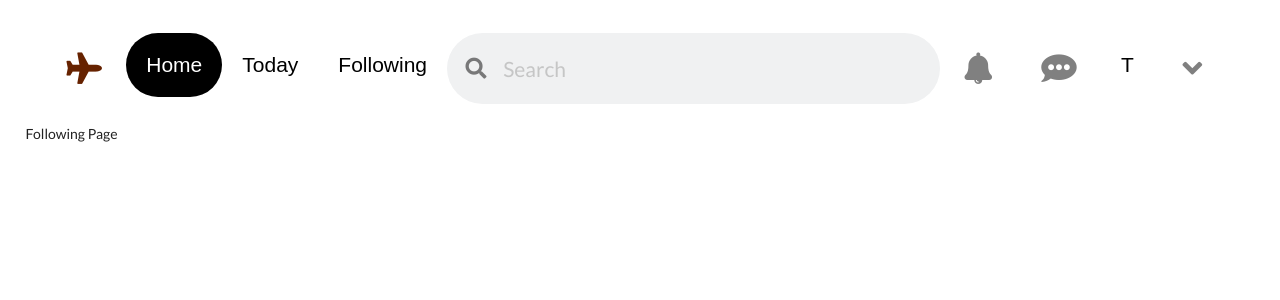
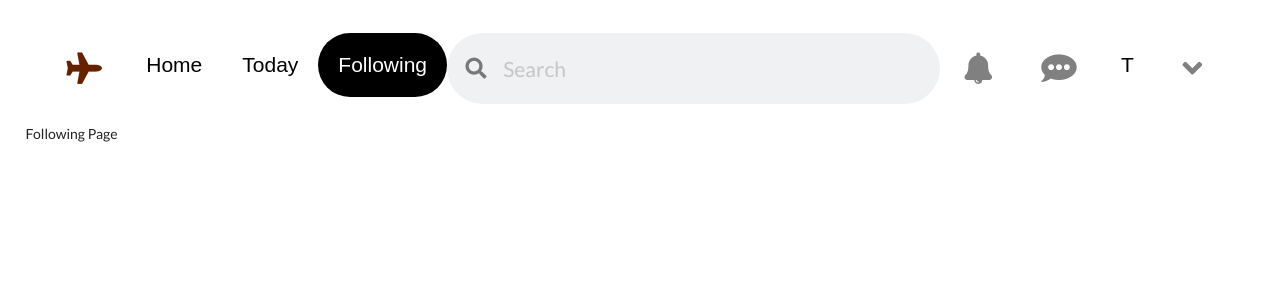
Before and after one commit to talinhall/Talin-pinterest, a React (Create React App) app: page /following in a window 1280 px wide. Shown: the top 300 px of the page. Built offline with nearby package versions, Linux system fonts and the light colour scheme; no server answers.

Commit message:
updated active header button

```diff
--- a/src/App.js
+++ b/src/App.js
@@ -23,7 +23,8 @@ class App extends React.Component {
         return(
             <div style = {{padding: "1% 2%"}} >
                 <BrowserRouter>
-                        <Header searchBarSubmited = {this.onSearchBarSubmit}/>
+                        {/* <Header searchBarSubmited = {this.onSearchBarSubmit}/> */}
+                        <Route path="/"  render={props => <Header searchBarSubmited = {this.onSearchBarSubmit} />}/>
                         <Route path="/" exact render={props => <HomePage images={this.state.images} />}/>
                         <Route path="/today" exact component = {TodayPage}/>
                         <Route path="/following" exact component = {FollowingPage}/>
--- a/src/components/FollowingPage.js
+++ b/src/components/FollowingPage.js
@@ -1,9 +1,11 @@
 import React from 'react';
 
-export default class FollowingPage extends React.Component{
-    render(){
-        return(
-            <div>Following Page</div>
-        );
-    }
+
+
+const FollowingPage = (props) =>{
+    return(
+        <div>Following Page</div>
+    );
 };
+
+export default FollowingPage;
--- a/src/components/Header.js
+++ b/src/components/Header.js
@@ -5,23 +5,48 @@ import MessageModal from './MessageModal';
 import './css/Header.css';
 
 export default class Header extends React.Component{
-    state = {showMessageModal: false};
+    constructor(props){
+        super(props);
+        this.state= {
+            showMessageModal: false,
+            activePath: window.location.pathname
+        };
+    };
+
     searchBarSubmited = (term) =>{
         this.props.searchBarSubmited(term);
     };
+
     render(){
         return (
             <div className = "header">
                 <Link to = "/">
-                    {/* <button><i className = " large pinterest icon"> </i></button> */}
-                    <button><i className = " large plane icon"> </i></button>
+                    <button
+                        onClick = {()=> this.setState({activePath:'/'})}
+                    >
+                        <i className = " large plane icon"> </i>
+                    </button>
                 </Link>
-                <Link to="/"><button className = "button active" > Home</button></Link>
+                <Link to="/">
+                    <button
+                        className = {this.state.activePath==='/'? "button active": ""}
+                        onClick = {()=> this.setState({activePath:'/'})}
+                    > Home
+                    </button>
+                </Link>
                 <Link to = "/today">
-                    <button > Today</button>
+                    <button
+                        className = {this.state.activePath==='/today'? "button active": ""}
+                        onClick = {()=> this.setState({activePath:'/today'})}
+                    > Today
+                    </button>
                 </Link>
                 <Link to="/following">
-                    <button > Following</button>
+                    <button
+                        className = {this.state.activePath==='/following'? "button active": ""}
+                        onClick = {()=> this.setState({activePath:'/following'})}
+                    > Following
+                    </button>
                 </Link>
                 <SearchBar searchBarSubmited = {this.searchBarSubmited}/>
                 <button><i className = " large bell icon"> </i></button>
@@ -30,7 +55,11 @@ export default class Header extends React.Component{
                 </button>
                 {this.state.showMessageModal && <MessageModal showMessageModal= {this.state.showMessageModal} />}
                 <Link to = "/profile">
-                    <button className= "user">T</button>
+                    <button
+                        className = {this.state.activePath==='/profile'? " user button active": "user"}
+                        onClick = {()=> this.setState({activePath:'/profile'})}
+                    >T
+                    </button>
                 </Link>
                 {/* <div className="ui dropdown"> */}
                     <button><i className = " large angle down icon"> </i></button>
--- a/src/components/TodayPage.js
+++ b/src/components/TodayPage.js
@@ -28,7 +28,9 @@ export default class TodayPage extends React.Component{
         let year = d.getFullYear();
         return `${m} ${day},  ${ year}`;
     };
+
     componentDidMount = async() =>{
+        // const location = useLocation();
         const response = await unsplash.get('search/photos', {
             params: {query:'inspiration', per_page:10}
         })
```
Also changed, not shown: 1 other file (tests, documents, lock files or other folders).
